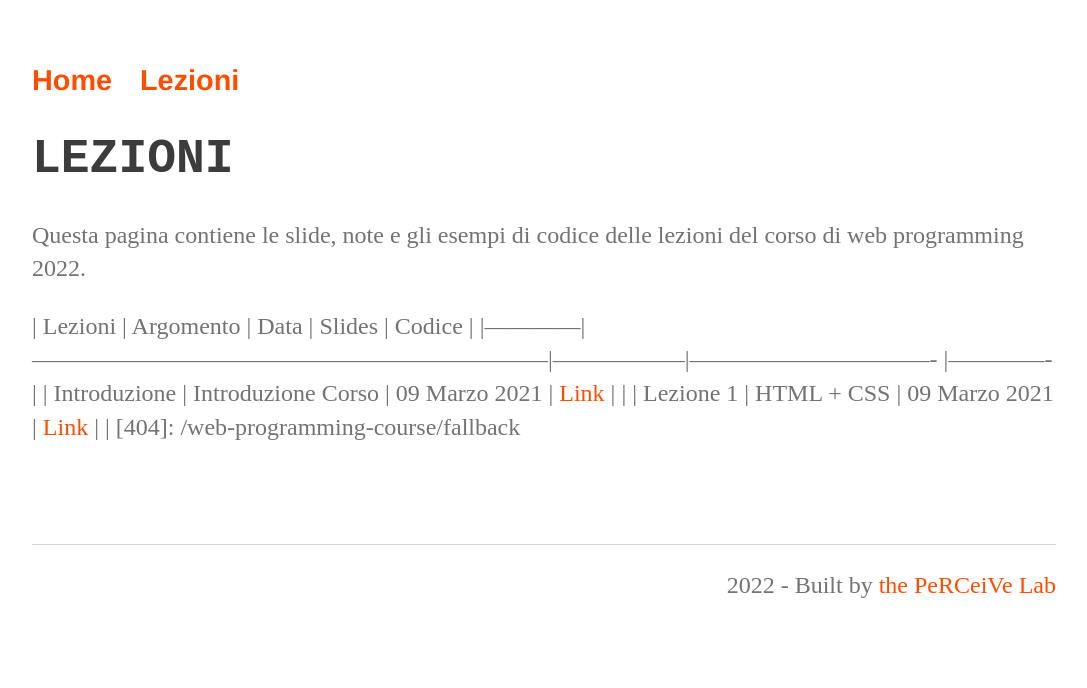
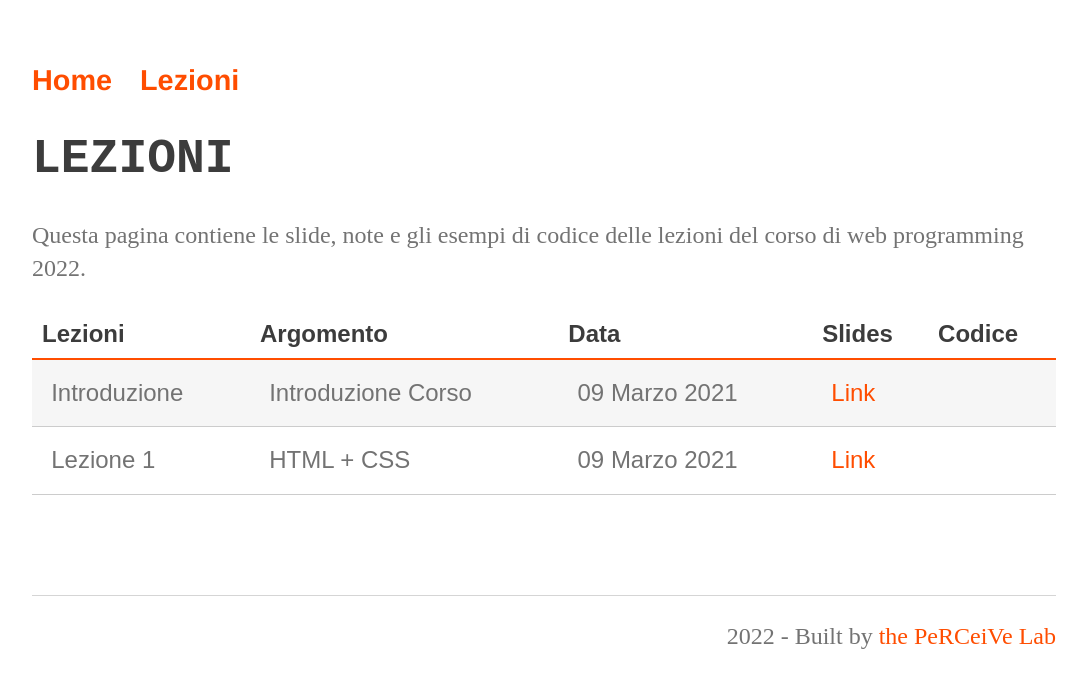
Before and after one commit to perceivelab/database-course, a Jekyll site: the page built from lezioni.md, in a window 1280 px wide. Shown: the top 688 px of the page, without its empty margins (96-1183 px from the left). Built offline with Jekyll 4.4.1, drawn with Linux system fonts in a browser that asks for light colours; our own code applies the rules of GitHub Pages for plain Markdown files; some of the changed lines change nothing that is shown.

Commit message:
Update lezioni.md

```diff
--- a/lezioni.md
+++ b/lezioni.md
@@ -9,30 +9,5 @@ Questa pagina contiene le slide, note e gli esempi di codice delle lezioni del c
 |------------|-----------------------------------------------------------------|-----------------|-------------------------------  |-------------|
 | Introduzione  | Introduzione Corso                                           | 09 Marzo 2021   | [Link](https://drive.google.com/file/d/12EHWP8JP0bh37-KipYWKobrrLyXBfPZ2/view?usp=sharing)                                         |             |
 | Lezione 1  | HTML + CSS                                                      | 09 Marzo 2021   | [Link](https://drive.google.com/file/d/1_90rl-51YiViR6deMLtBrlO4Zvf2BSew/view?usp=sharing)                                         |             |
-<!--
-| Lezione 2  | CSS                                                             | 11 Marzo 2021   | [Link](https://drive.google.com/file/d/180nPa4GNTvo0qR_iqiU1TSwAbB_8D1sM/view?usp=sharing)    |             |
-| Lezione 3  | Flexbox                                                         | 16 Marzo 2021   | [Link](https://drive.google.com/file/d/1AppEjI0lua0GmvrVDSZKFmfa7-XPdvAN/view?usp=sharing)                     |             |
-| Lezione 4  | Position/mobile                                                 | 18 Marzo 2021   | [Link](https://drive.google.com/file/d/1TWBpWSPqdgB9OeKdvcK83iBRtIVC0wsz/view?usp=sharing)                     |             |
-| Lezione 5  | Esercitazione per MHW1                                          | 23 Marzo 2021   | [Link](https://drive.google.com/file/d/16AqVbjv1tKd5GmFcBM0RH-LljefWiuW9/view?usp=sharing)                     | [Link](https://drive.google.com/file/d/14zZIf_mUj6g0gKJ4JT9cKzt2pLQ4b13m/view?usp=sharing)            |
-|            | Guida Utilizzo GitHub                                           | 23 Marzo 2021   | [Link](https://drive.google.com/file/d/1gDnhBQoDi3uQvRwM-B4ClwBO_qhgRIfo/view?usp=sharing)                     |             |
-| Lezione 6  | Intro JS + DOM                                                  | 25 Marzo 2021   | [Link](https://drive.google.com/file/d/1pLs19EJxfBc2RpwrKPJAQbMPZCETdn5-/view?usp=sharing)                     |[Link](https://drive.google.com/file/d/1PjFWtA1Y5p2ihhhh4NTTAiFWyzODbM7z/view?usp=sharing)             |
-| Lezione 7  | DOM +  JS EVENTS                                                | 30 Marzo 2021   | [Link](https://drive.google.com/file/d/1YEgz-03P4lhvCxhnR5a4rCZWhxTbXcMr/view?usp=sharing)                     |             |
-| Lezione 8  | Esercitazione per MHW2 + Check MHW1                         | 01 Aprile 2021  | [Link](https://drive.google.com/file/d/1LdiuBFR1XDu0CGihJZD6OxlByOJV5U6B/view?usp=sharing)                     | [Link](https://drive.google.com/file/d/1yqZKtREI4wxXWoqZ1Y9hVvoJqJSZnQty/view?usp=sharing)             |
-| Lezione 9  | JS Modal                                               | 06 Aprile 2021  | [Link](https://drive.google.com/file/d/1GUM3-M2az8ihR8pPxSAdOxb5s4vh4hNO/view?usp=sharing)                     | [Link](https://drive.google.com/file/d/1UtqJanEH0BGVEi05BrhiA6h1iQX6IWBf/view?usp=sharing)            |
-|   | Fetch                                               | 06 Aprile 2021  | [Link](https://drive.google.com/file/d/1Wu2HLKb4ffzrF5Wj8fcD-iFx1dZ83SQk/view?usp=sharing)                     | [Link](https://drive.google.com/file/d/1JuJRE041zhoYs5DmBwdZ3DurFsU0djFQ/view?usp=sharing)            |
-| Lezione 10 | REST API                                                        | 08 Aprile 2021  | [Link](https://drive.google.com/file/d/1WlqKG1tRm-XBAiWfuhP5-jH0EV9iNCoA/view?usp=sharing)                    | [Link](https://drive.google.com/file/d/1OEzPsXAnzj6YR3QEuQF3MGb5ubl7Lt0H/view?usp=sharing)            |
-| Lezione 11 | Esercitazione per REST API + Check MHW2                     | 13 Aprile 2021  |                      |    [Link](https://drive.google.com/file/d/1Ax8FH7HD4MOgoLIPSimrmnRnzs1c8cWS/view?usp=sharing)         |
-| Lezione 12 | PHP - Linguaggio e classi                                       | 15 Aprile 2021  | [Link](https://drive.google.com/file/d/19nsemKs2DURwXaTauLqLYQDw7zunwNwl/view?usp=sharing)                     |             |
-|            | XAMPP                                                           | 15 Aprile 2021  | [Link](https://drive.google.com/file/d/1vQ20kaJpF-SH3yqzScyyiBW3exzLIBaR/view?usp=sharing)                     |             |
-| Lezione 13 | PHP - Form, sessioni e database, - AJAX - REST PHP              | 20 Aprile 2021  | [Link](https://drive.google.com/file/d/1mN3pmgRFRiDfyvgIcUHiJsjJkgcaronG/view?usp=sharing)                     |             |
-| Lezione 14 | Esercitazione per integrazione PHP e REST API  + Check MHW3 | 06 Maggio 2021  |                      | [Link](https://drive.google.com/file/d/1Hr9Ck9aRdMUMqoP3iqtYYe5uYyymiMsu/view?usp=sharing)            |
-| Lezione 15 | Supporto svolgimento HW1                                        | 11-13 Maggio 2021   | [Link](https://forms.gle/bZiz1EKPypTwcGRs7)                     |             |
-| Lezione 16 | MVC/ORM/Laravel                                                 | 18 Maggio 2021  | [Link](https://drive.google.com/file/d/1-oCsOK3y_2bQ-YCzMsQsKItv-XCEWWAL/view?usp=sharing)                     |             |
-| Lezione 17 | Laravel avanzato                                                | 20 Maggio 2021  |                      | [Link](https://drive.google.com/file/d/1UIhT9Td19KFKClfJb5YXKlD3nc-cg-Cx/view?usp=sharing)             |
-| Lezione 18 | Supporto Svolgimento HW2                                        | 21-27 Maggio 2021  | [Link][404]                     |             |
-| Lezione 19 | Esercitazione Laravel                                           | 27 Maggio 2021  |                      | [Link](https://drive.google.com/file/d/1MHmtALJD1F-4aPGNsR3eLf6lf52QiGr4/view?usp=sharing)             |
-| Lezione 20 | NoSQL Databases (Redis e MongoDB)                               | 27 Maggio 2021  | [Link][404]                     |             |
-| Lezione 21 | Supporto Svolgimento HW2                                        | 27 Maggio - 3 Giugno 2021  | [Link][404]                     |             |
-| Lezione 22 | ReactJS + NodeJS                                                | 3 Giugno 2021  | [Link][404]                     |             |
--->
+
 [404]: /web-programming-course/fallback
```
